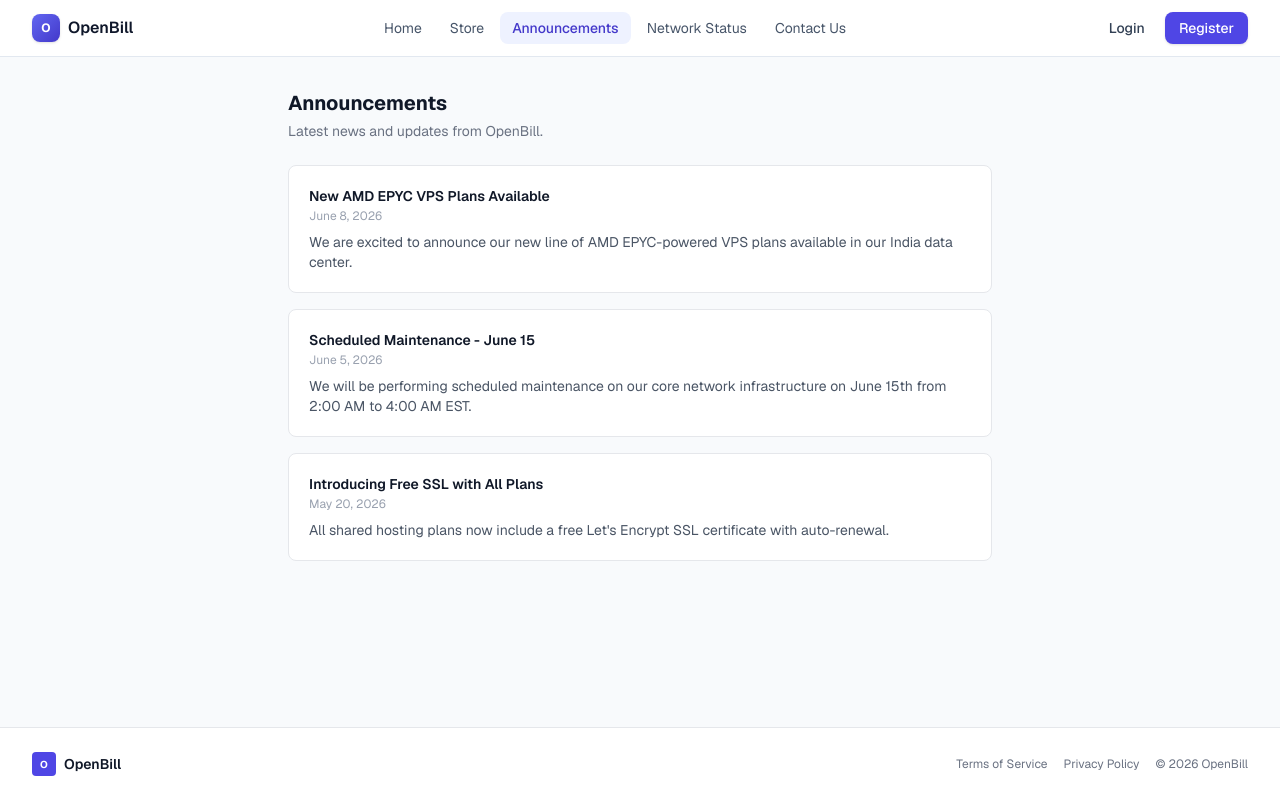
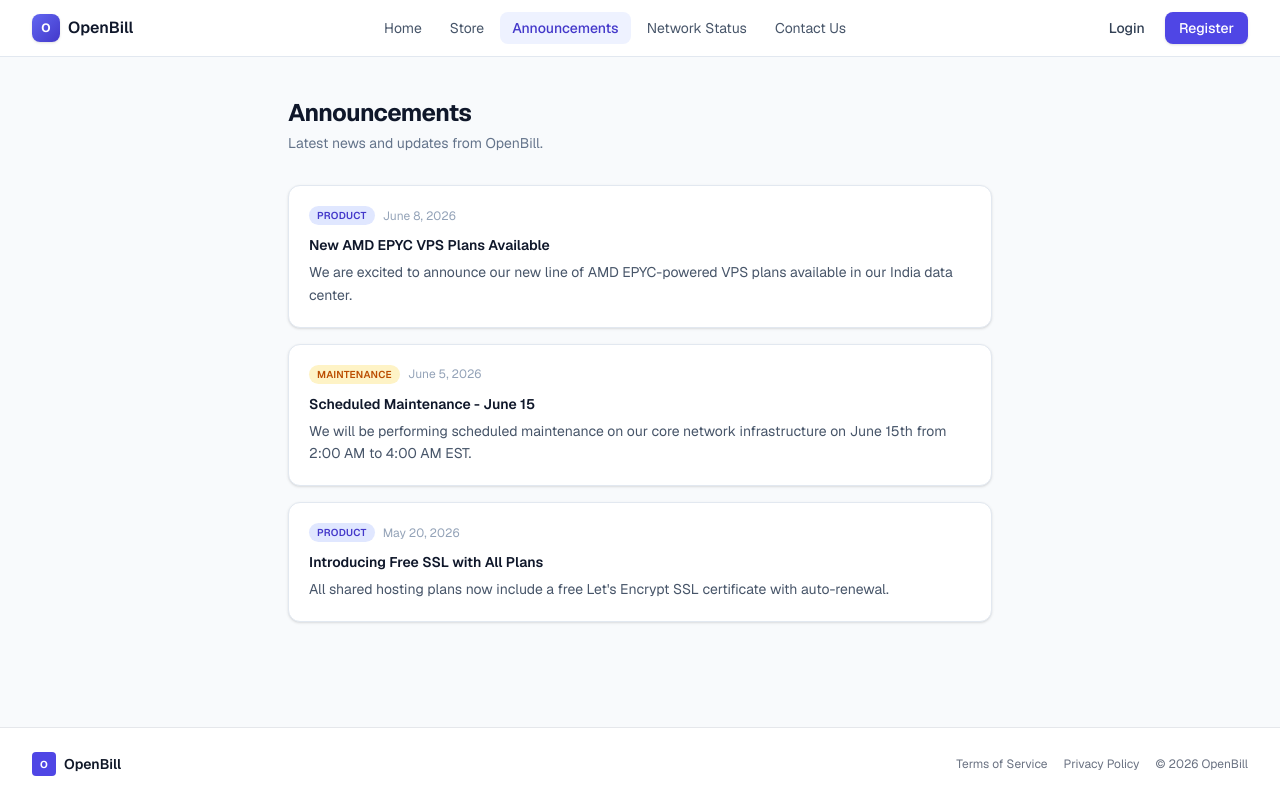
Before and after one commit to Shriii19/OpenBill, a Next.js app in the folder frontend/: page /announcements in a window 1280 px wide. Built offline with nearby package versions, Linux system fonts and the light colour scheme.

Commit message:
feat: enhance announcements page layout and improve announcement display with tags

```diff
--- a/frontend/src/app/announcements/page.tsx
+++ b/frontend/src/app/announcements/page.tsx
@@ -1,34 +1,63 @@
+export const metadata = {
+  title: "Announcements - OpenBill",
+  description: "Latest news and updates from OpenBill.",
+};
+
 const announcements = [
   {
     title: "New AMD EPYC VPS Plans Available",
     date: "June 8, 2026",
-    excerpt: "We are excited to announce our new line of AMD EPYC-powered VPS plans available in our India data center.",
+    tag: "Product",
+    excerpt:
+      "We are excited to announce our new line of AMD EPYC-powered VPS plans available in our India data center.",
   },
   {
     title: "Scheduled Maintenance - June 15",
     date: "June 5, 2026",
-    excerpt: "We will be performing scheduled maintenance on our core network infrastructure on June 15th from 2:00 AM to 4:00 AM EST.",
+    tag: "Maintenance",
+    excerpt:
+      "We will be performing scheduled maintenance on our core network infrastructure on June 15th from 2:00 AM to 4:00 AM EST.",
   },
   {
     title: "Introducing Free SSL with All Plans",
     date: "May 20, 2026",
-    excerpt: "All shared hosting plans now include a free Let's Encrypt SSL certificate with auto-renewal.",
+    tag: "Product",
+    excerpt:
+      "All shared hosting plans now include a free Let's Encrypt SSL certificate with auto-renewal.",
   },
 ];
 
 export default function AnnouncementsPage() {
   return (
-    <div className="mx-auto max-w-3xl px-4 py-8 sm:px-6 lg:px-8">
-      <h1 className="text-xl font-bold text-gray-900">Announcements</h1>
-      <p className="mt-1 text-sm text-gray-500">Latest news and updates from OpenBill.</p>
+    <div className="mx-auto max-w-3xl px-4 py-10 sm:px-6 lg:px-8">
+      <h1 className="text-2xl font-bold tracking-tight text-secondary-900">Announcements</h1>
+      <p className="mt-1 text-sm text-secondary-500">Latest news and updates from OpenBill.</p>
 
-      <div className="mt-6 space-y-4">
-        {announcements.map((a) => (
-          <div key={a.title} className="rounded-lg border border-gray-200 bg-white p-5">
-            <h2 className="text-sm font-semibold text-gray-900">{a.title}</h2>
-            <p className="mt-0.5 text-xs text-gray-400">{a.date}</p>
-            <p className="mt-2 text-sm text-gray-600">{a.excerpt}</p>
-          </div>
+      <div className="mt-8 space-y-4">
+        {announcements.map((announcement) => (
+          <article
+            key={announcement.title}
+            className="rounded-xl border border-secondary-200 bg-white p-5 shadow-sm transition-colors hover:border-primary-200"
+          >
+            <div className="flex items-center gap-2">
+              <span
+                className={`rounded-full px-2 py-0.5 text-[10px] font-semibold uppercase tracking-wide ${
+                  announcement.tag === "Maintenance"
+                    ? "bg-amber-100 text-amber-700"
+                    : "bg-primary-100 text-primary-700"
+                }`}
+              >
+                {announcement.tag}
+              </span>
+              <time className="text-xs text-secondary-400">{announcement.date}</time>
+            </div>
+            <h2 className="mt-2.5 text-sm font-semibold text-secondary-900">
+              {announcement.title}
+            </h2>
+            <p className="mt-1.5 text-sm leading-relaxed text-secondary-600">
+              {announcement.excerpt}
+            </p>
+          </article>
         ))}
       </div>
     </div>
```
